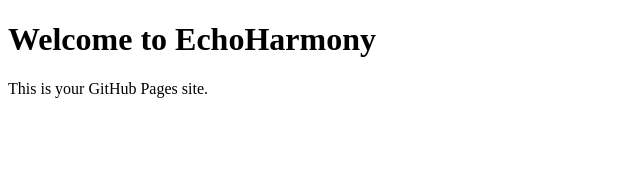
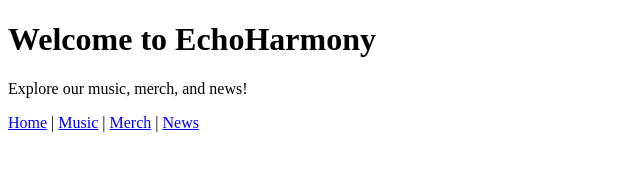
Before and after one commit to graceshao1912/EchoHarmony, a plain HTML site: page index.html in a window 1280 px wide. Shown: the whole page, without its empty margins (0-640 px from the left). Drawn offline with Linux system fonts and the light colour scheme.

Commit message:
Update index.html

```diff
--- a/index.html
+++ b/index.html
@@ -2,9 +2,17 @@
 <html>
 <head>
   <title>EchoHarmony</title>
+  <meta charset="UTF-8">
 </head>
 <body>
   <h1>Welcome to EchoHarmony</h1>
-  <p>This is your GitHub Pages site.</p>
+  <p>Explore our music, merch, and news!</p>
+
+  <nav>
+    <a href="EchoHarmonyHomePage.html">Home</a> |
+    <a href="EchoHarmonyMusicPage.html">Music</a> |
+    <a href="EchoHarmonyMerchPage.html">Merch</a> |
+    <a href="EchoHarmonyNewsPage.html">News</a>
+  </nav>
 </body>
 </html>
```
